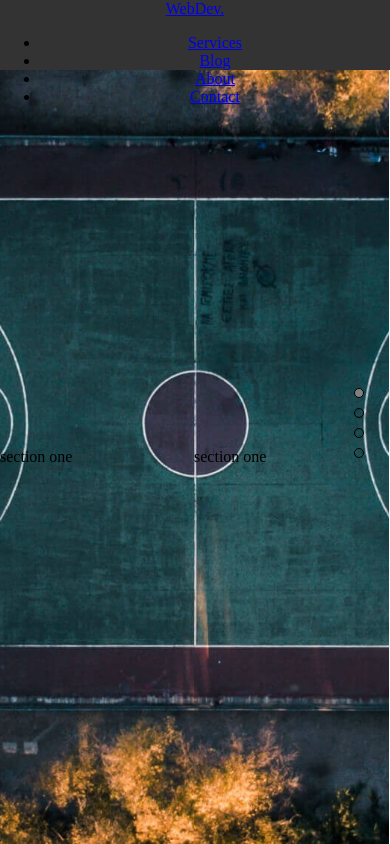
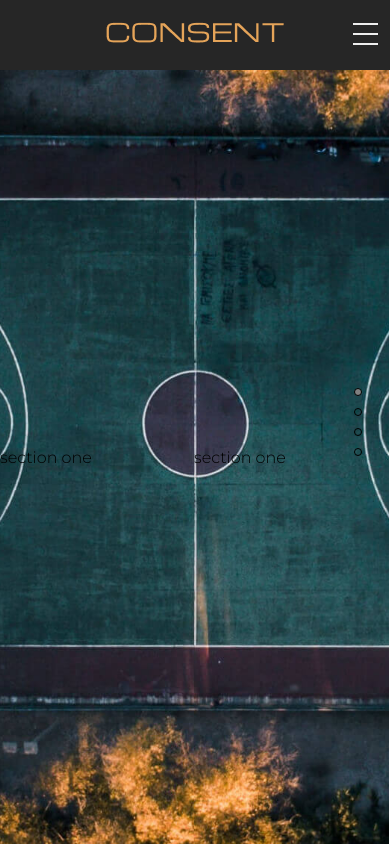
Before and after one commit to aleksandar-pajevic/CONSENT, a website: page index.html in a window 390 px wide. Shown: the top 844 px of the page. Drawn offline with nearby package versions, Linux system fonts and the light colour scheme.

Commit message:
added navigation and fixed multiscroll resize bug

```diff
--- a/index.css
+++ b/index.css
@@ -4,11 +4,127 @@
   top: 0px;
   position: fixed;
   height: 70px;
-  display: block;
+  display: flex;
+  align-items: center;
   width: 100%;
-  background: #333;
+  background: #262626;
   z-index: 9;
   text-align: center;
+}
+
+* {
+  box-sizing: border-box;
+}
+
+body {
+  margin: 0px;
+  font-family: 'Montserrat', sans-serif;
+  font-weight: 300;
+}
+
+.nav {
+  display: flex;
+  justify-content: space-around;
+  align-items: center;
+  height: 50px;
+  width: 100%;
+  background-color: #262626;
+  position: relative;
+}
+
+.nav > .nav-header {
+  display: inline;
+}
+
+.nav > .nav-header > .nav-title {
+  display: inline-block;
+  font-size: 22px;
+  color: #fff;
+  padding: 10px 10px 10px 10px;
+}
+
+.nav > .nav-btn {
+  display: none;
+}
+
+.nav > .nav-links {
+  /* display: inline; */
+  /* float: right; */
+  display: flex;
+  align-items: center;
+  font-size: 15px;
+}
+
+.nav > .nav-links > a {
+  /* display: inline-block; */
+  padding: 13px 10px 13px 10px;
+  text-decoration: none;
+  color: #efefef;
+}
+
+.nav > .nav-links > a:hover {
+  padding: 26px 10px;
+  background-color: rgba(0, 0, 0, 0.2);
+}
+.nav > .nav-links > a:active {
+  color: #e5a459;
+}
+.nav > .nav-links > a[tabindex]:focus {
+  color: #e5a459;
+  outline: none;
+  padding: 26px 10px;
+  background-color: rgba(0, 0, 0, 0.3);
+}
+
+.nav > #nav-check {
+  display: none;
+}
+
+@media (max-width: 600px) {
+  .nav > .nav-btn {
+    display: inline-block;
+    position: absolute;
+    right: 0px;
+    top: 0px;
+  }
+  .nav > .nav-btn > label {
+    display: inline-block;
+    width: 50px;
+    height: 50px;
+    padding: 13px;
+  }
+  .nav > .nav-btn > label:hover,
+  .nav #nav-check:checked ~ .nav-btn > label {
+    background-color: rgba(0, 0, 0, 0.3);
+  }
+  .nav > .nav-btn > label > span {
+    display: block;
+    width: 25px;
+    height: 10px;
+    border-top: 2px solid #eee;
+  }
+  .nav > .nav-links {
+    position: absolute;
+    display: block;
+    width: 100%;
+    background-color: #333;
+    height: 0px;
+    transition: all 0.3s ease-in;
+    overflow-y: hidden;
+    top: 50px;
+    left: 0px;
+  }
+  .nav > .nav-links > a {
+    display: block;
+    width: 100%;
+  }
+  .nav > #nav-check:not(:checked) ~ .nav-links {
+    height: 0px;
+  }
+  .nav > #nav-check:checked ~ .nav-links {
+    height: calc(100vh - 50px);
+    overflow-y: auto;
+  }
 }
 
 /* multiscroll */
@@ -35,9 +151,13 @@
 .ms-left .fifth {
   background-image: url(assets/pictures/slides/5L.jpg);
 }
-
+.ms-right {
+  width: calc(50% + 1px);
+  right: 0px;
+}
 .ms-right div {
   background-size: cover;
+  background-position: left;
 }
 .ms-right .first {
   background-image: url(assets/pictures/slides/1R.jpg);
--- a/index.html
+++ b/index.html
@@ -4,11 +4,11 @@
     <meta charset="UTF-8" />
     <meta http-equiv="X-UA-Compatible" content="IE=edge" />
     <meta name="viewport" content="width=device-width, initial-scale=1.0" />
-    <!-- <script src="https://cdnjs.cloudflare.com/ajax/libs/jquery/3.4.0/jquery.min.js"></script>
-    <script src="jquery.easings.min.js"></script>
-    <script src="jquery.multiscroll.min.js"></script>
-    <link rel="stylesheet" href="index.css" />
-    <link rel="stylesheet" href="jquery.multiscroll.css" /> -->
+    <link rel="preconnect" href="https://fonts.gstatic.com" />
+    <link
+      href="https://fonts.googleapis.com/css2?family=Montserrat:ital,wght@0,200;0,300;0,500;0,600;1,200;1,300;1,400&display=swap"
+      rel="stylesheet"
+    />
     <link rel="stylesheet" type="text/css" href="../jquery.multiscroll.css" />
     <link rel="stylesheet" type="text/css" href="index.css" />
 
@@ -24,6 +24,7 @@
         $('#myContainer').multiscroll({
           sectionsColor: ['#00b3d7', '#ed2', '#ff73a1'],
           anchors: ['first', 'second', 'third', 'fourth'],
+          verticalCentered: true,
           menu: '#menu',
           css3: true,
           paddingTop: '70px',
@@ -37,30 +38,33 @@
     <script src="index.js"></script>
     <title>Document</title>
   </head>
+
   <header id="header">
-    <nav class="navbar">
-      <a href="#" class="nav-logo">WebDev.</a>
-      <ul class="nav-menu">
-        <li class="nav-item">
-          <a href="#" class="nav-link">Services</a>
-        </li>
-        <li class="nav-item">
-          <a href="#" class="nav-link">Blog</a>
-        </li>
-        <li class="nav-item">
-          <a href="#" class="nav-link">About</a>
-        </li>
-        <li class="nav-item">
-          <a href="#" class="nav-link">Contact</a>
-        </li>
-      </ul>
-      <div class="hamburger">
-        <span class="bar"></span>
-        <span class="bar"></span>
-        <span class="bar"></span>
+    <div class="nav">
+      <input type="checkbox" id="nav-check" />
+      <div class="nav-header">
+        <div class="nav-title">
+          <a href="#"
+            ><img src="assets/pictures/CONSENTnav_logo2.png" alt="nav-logo"
+          /></a>
+        </div>
       </div>
-    </nav>
+      <div class="nav-btn">
+        <label for="nav-check">
+          <span></span>
+          <span></span>
+          <span></span>
+        </label>
+      </div>
+      <div class="nav-links">
+        <a href="#" tabindex="1">Home</a>
+        <a href="#" tabindex="1">What We Offer</a>
+        <a href="#" tabindex="1">Our Team</a>
+        <a href="#" tabindex="1">Contant</a>
+      </div>
+    </div>
   </header>
+
   <body>
     <div id="multiscroll">
       <div class="ms-left">
```
Also changed, not shown: assets/pictures/CONSENTnav_logo.png (added), assets/pictures/CONSENTnav_logo2.png (added).
